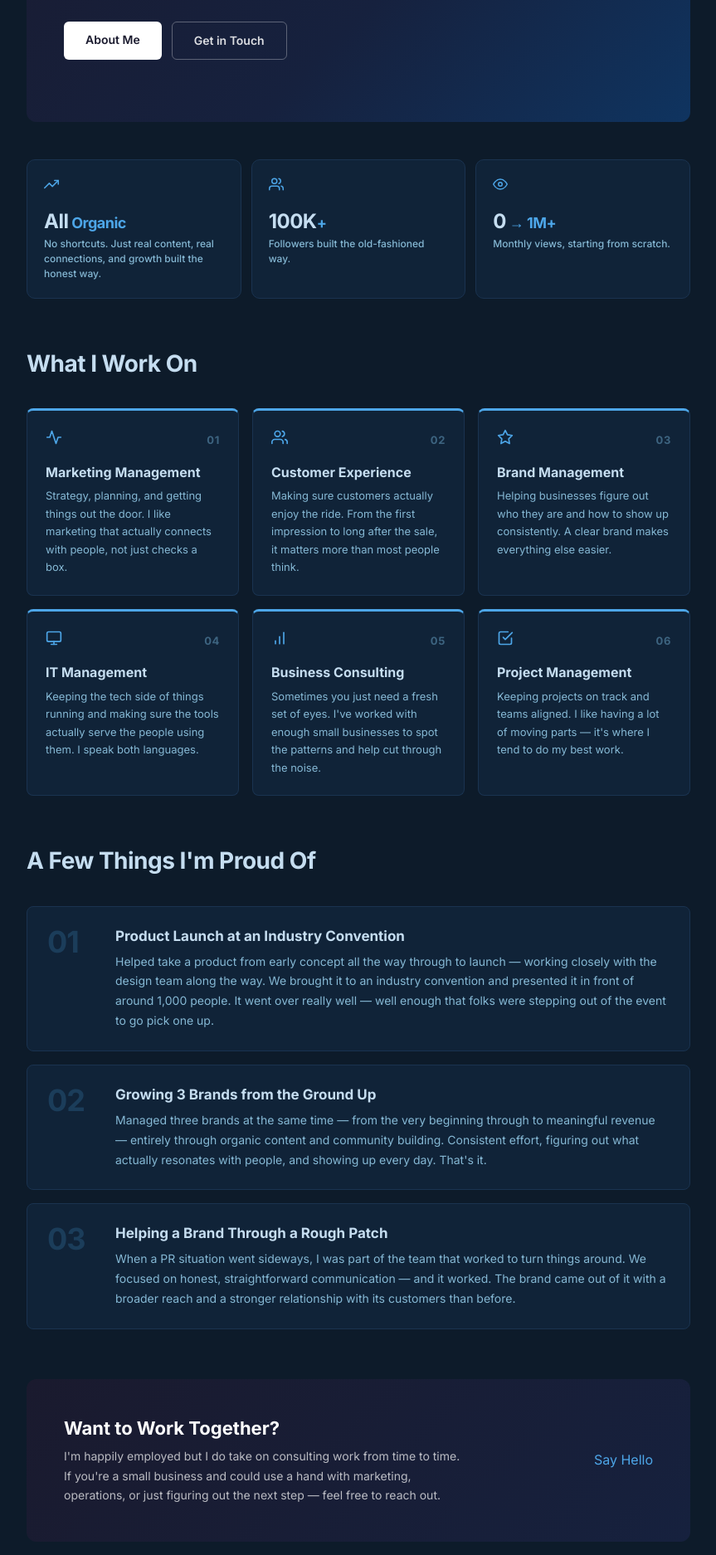
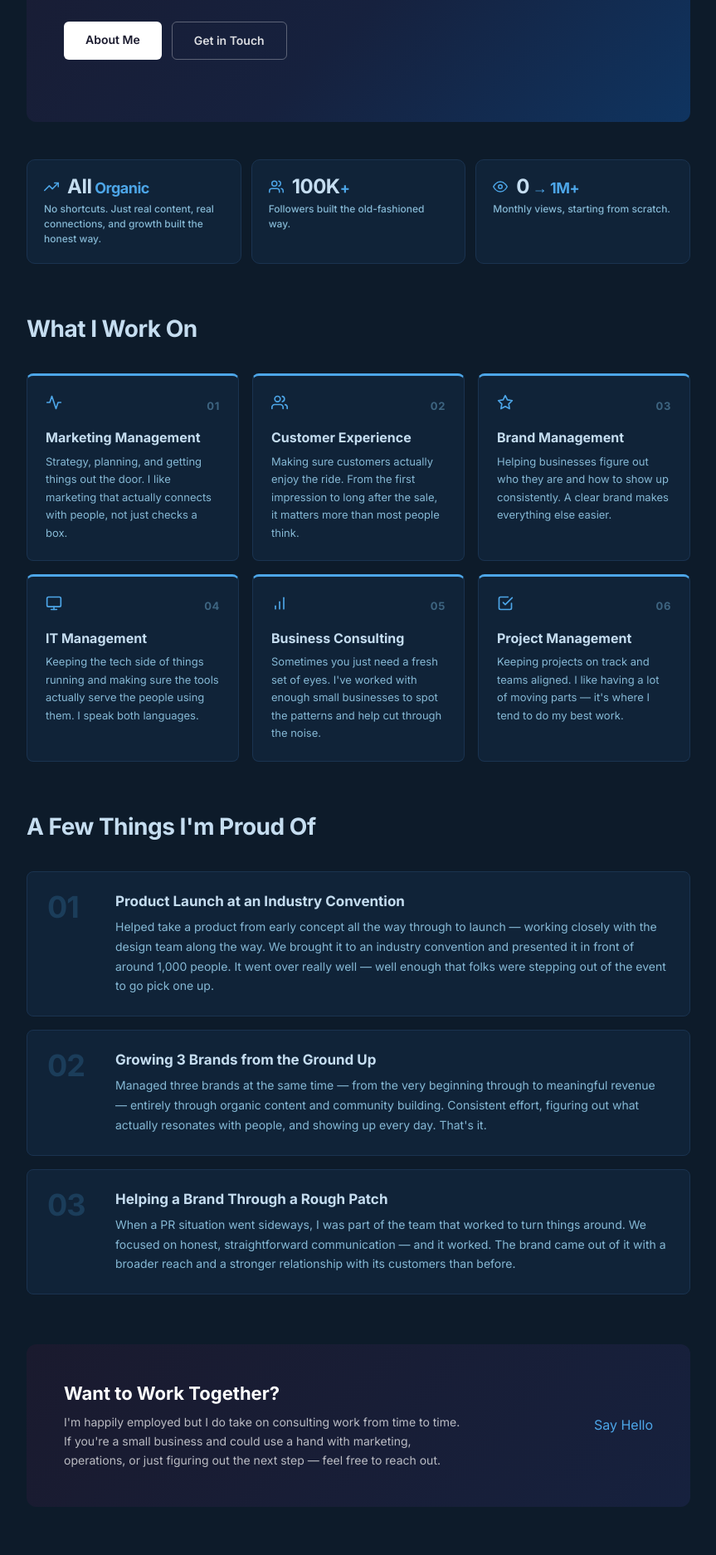
Before and after one commit to haye8277/haye8277.github.io, a Jekyll site: the page built from index.html, in a window 1280 px wide. Shown: the part 470-2344 px from the top of the page at 83% size, without its empty margins (208-1071 px from the left). Built offline with Jekyll 4.4.1, drawn with Linux system fonts in a browser that asks for light colours.

Commit message:
Move stat icons inline beside the stat number
Co-Authored-By: Claude Sonnet 4.6 <noreply@anthropic.com>

```diff
--- a/_sass/_layout.scss
+++ b/_sass/_layout.scss
@@ -572,16 +572,24 @@
 .ri-stat {
     display: flex;
     flex-direction: column;
-    gap: 6px;
     background-color: #102338;
     border: 1px solid $grey-color-light;
     border-radius: 10px;
     padding: 20px;
 }
 
+.ri-stat-top {
+    display: flex;
+    align-items: center;
+    gap: 10px;
+    margin-bottom: 6px;
+}
+
 .ri-stat-icon {
     color: $brand-color;
-    margin-bottom: 10px;
+    flex-shrink: 0;
+    display: flex;
+    align-items: center;
 }
 
 .ri-stat-number {
--- a/index.html
+++ b/index.html
@@ -21,24 +21,30 @@ title: Meet Kneejar
 
 <div class="ri-stats">
   <div class="ri-stat">
+    <div class="ri-stat-top">
       <div class="ri-stat-icon">
         <svg xmlns="http://www.w3.org/2000/svg" width="18" height="18" viewBox="0 0 24 24" fill="none" stroke="currentColor" stroke-width="2" stroke-linecap="round" stroke-linejoin="round"><polyline points="23 6 13.5 15.5 8.5 10.5 1 18"/><polyline points="17 6 23 6 23 12"/></svg>
       </div>
       <span class="ri-stat-number">All<span class="ri-stat-plus"> Organic</span></span>
+    </div>
     <span class="ri-stat-label">No shortcuts. Just real content, real connections, and growth built the honest way.</span>
   </div>
   <div class="ri-stat">
+    <div class="ri-stat-top">
       <div class="ri-stat-icon">
         <svg xmlns="http://www.w3.org/2000/svg" width="18" height="18" viewBox="0 0 24 24" fill="none" stroke="currentColor" stroke-width="2" stroke-linecap="round" stroke-linejoin="round"><path d="M17 21v-2a4 4 0 0 0-4-4H5a4 4 0 0 0-4 4v2"/><circle cx="9" cy="7" r="4"/><path d="M23 21v-2a4 4 0 0 0-3-3.87"/><path d="M16 3.13a4 4 0 0 1 0 7.75"/></svg>
       </div>
       <span class="ri-stat-number">100K<span class="ri-stat-plus">+</span></span>
+    </div>
     <span class="ri-stat-label">Followers built the old-fashioned way.</span>
   </div>
   <div class="ri-stat">
+    <div class="ri-stat-top">
       <div class="ri-stat-icon">
         <svg xmlns="http://www.w3.org/2000/svg" width="18" height="18" viewBox="0 0 24 24" fill="none" stroke="currentColor" stroke-width="2" stroke-linecap="round" stroke-linejoin="round"><path d="M1 12s4-8 11-8 11 8 11 8-4 8-11 8-11-8-11-8z"/><circle cx="12" cy="12" r="3"/></svg>
       </div>
       <span class="ri-stat-number">0<span class="ri-stat-plus"> → 1M+</span></span>
+    </div>
     <span class="ri-stat-label">Monthly views, starting from scratch.</span>
   </div>
 </div>
```
Lines whose indentation alone changed are shown as unchanged.
